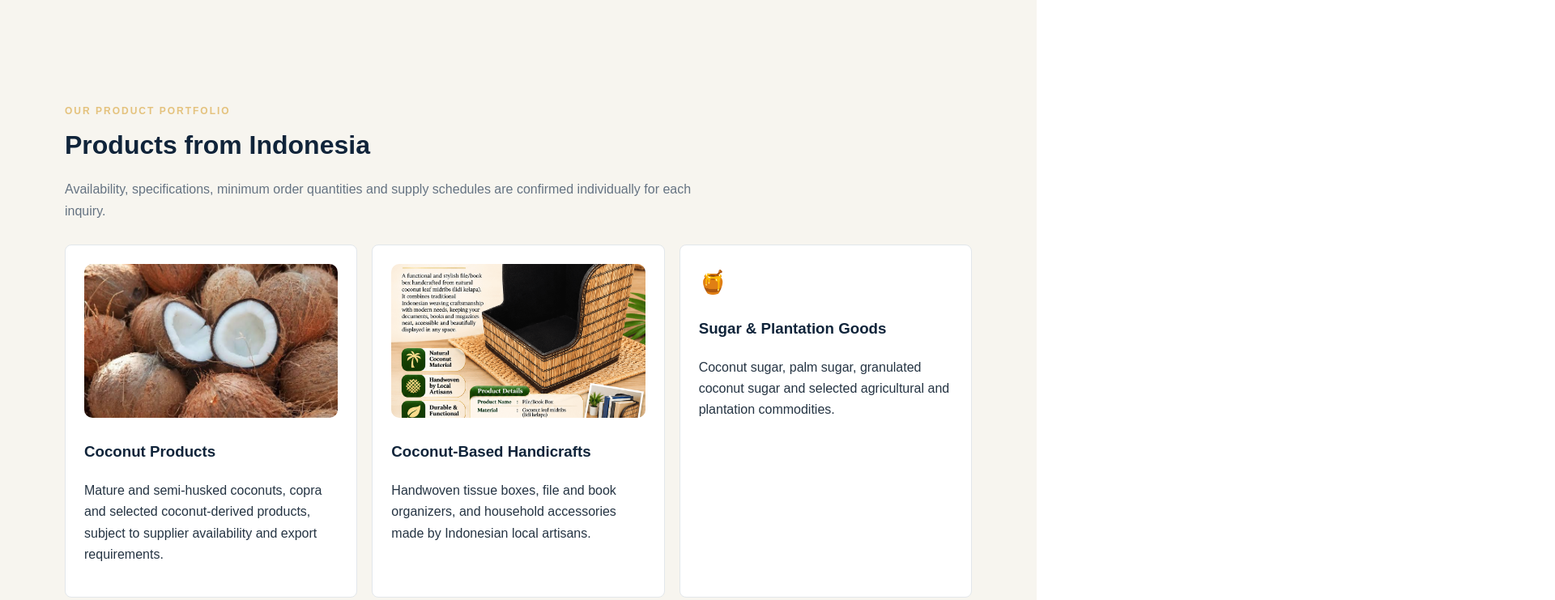
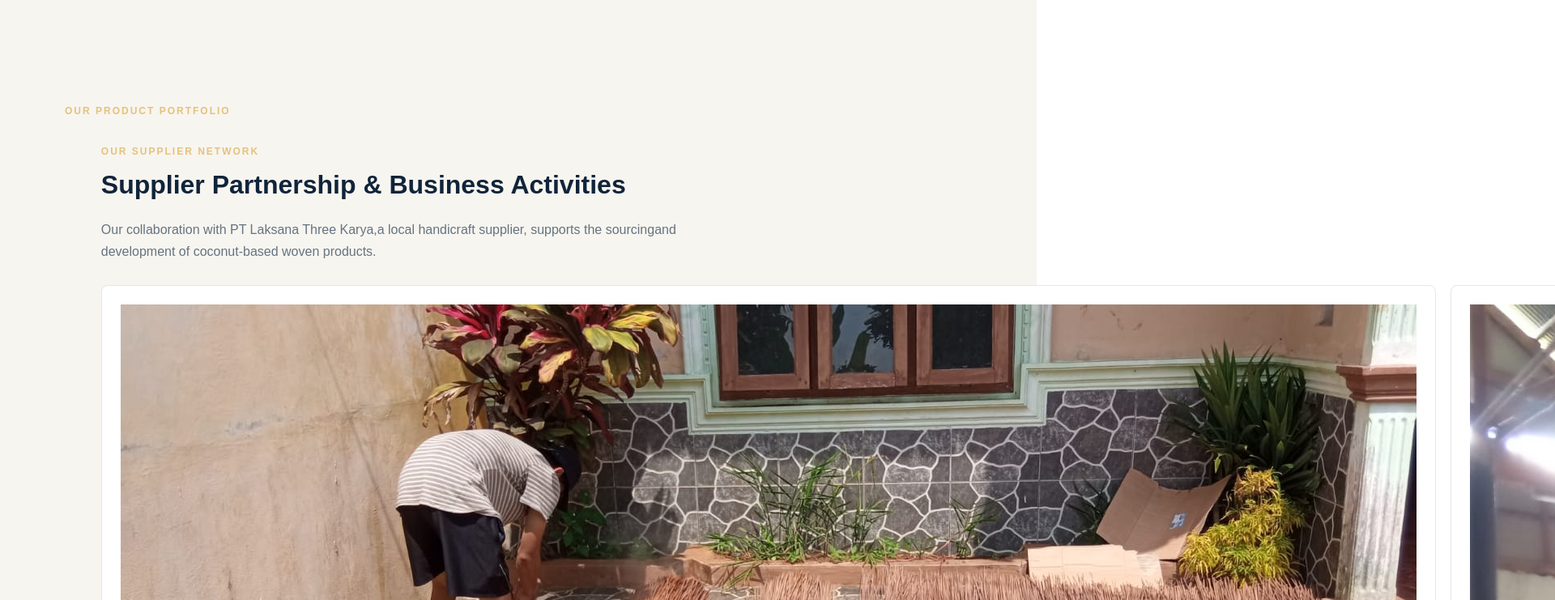
Before and after one commit to nusantaraglobaltrader/pt-nusantara-global-trader, a plain HTML site: page index.html in a window 1280 px wide. Shown: the part 2380-3121 px from the top of the page at 81% size, 1920 px wide, since content can reach past the window. Drawn offline with Linux system fonts and the light colour scheme.

Commit message:
Enhance index.html with product and supplier sections
Added sections for product portfolio and supplier network, including details on coconut-based products and handicraft production.

```diff
--- a/index.html
+++ b/index.html
@@ -10,7 +10,8 @@
 <
   ><div class="wrap two"><div><div class="eyebrow">About Us</div><h2>A trading partner rooted in Indonesia.</h2><p>Based in Ciamis, West Java, PT Nusantara Global Trader develops trading opportunities for selected Indonesian commodities, coconut-based products, handicrafts and locally sourced goods.</p><p>We build connections with farmers, collectors, cooperatives, artisans, SMEs and producers, coordinating sourcing according to buyer specifications, availability and agreed quality requirements.</p><p>Our approach is built on clear communication, responsible sourcing, practical coordination and long-term business relationships.</p></div><div class="panel"><h3>Our Commitment</h3><ul><li>Buyer-oriented sourcing and procurement</li><li>Transparent product and order communication</li><li>Coordination of quality checks and packaging</li><li>Flexible cooperation with local suppliers</li><li>Long-term relationships with buyers and producers</li></ul></div></div></section>
 <section class="soft"><div class="wrap"><div class="eyebrow">OUR TEAM & ACTIVITIES</div><h2>People Behind Our Business</h2><p class="lead">Our leadership and business activities reflect our commitment to building trusted partnerships and connecting Indonesian products with global markets.</p><div style="display:grid;grid-template-columns:repeat(auto-fit,minmax(260px,1fr));gap:24px;margin-top:28px;"><div class="card"><img src="https://raw.githubusercontent.com/nusantaraglobaltrader/pt-nusantara-global-trader/main/leader-compny_PT.jpg" alt="Company Leader" style="width:100%;height:300px;object-fit:contain;border-radius:10px;"><h3>Giri Sogiri, S.Pd., M.Pd.</h3><p><strong>Director</strong></p><p>PT Nusantara Global Trader</p></div></div><div class="card"><img src="WhatsApp%20Image%202023-07-13%20at%2012.19.39.jpeg" alt="Company Activities" style="width:100%;height:300px;object-fit:cover;border-radius:10px;"><h3>Business Activities</h3><p>Activities and engagement with business partners.</p></div></div></div></section>
-  <section class="soft" id="products"><div class="wrap"><div class="eyebrow">Our Product Portfolio</div><h2>Products from Indonesia</h2><p class="lead">Availability, specifications, minimum order quantities and supply schedules are confirmed individually for each inquiry.</p><div class="grid">
+  <section class="soft" id="products"><div class="wrap"><div class="eyebrow">Our Product Portfolio</div><div class="wrap" style="margin-top:30px">
+  <div class="eyebrow">OUR SUPPLIER NETWORK</div><h2>Supplier Partnership & Business Activities</h2><p class="lead">Our collaboration with PT Laksana Three Karya,a local handicraft supplier, supports the sourcingand development of coconut-based woven products.</p><div class="grid"><div class="card"><img src="aktivitas.jpeg" alt="Handicraft production activities"><h3>Handicraft Production</h3><p>Local artisans preparing natural materials for handicraft production.</p></div><div class="card"><img src="alat1.jpeg" alt="Handicraft production equipment"><h3>Production Facilities</h3><p>Workshop equipment and production facilities.</p></div><div class="card"><img src="alat2.jpeg" alt="Handicraft weaving equipment"><h3>Craftsmanship Process</h3><p>Traditional tools and processes used by local artisans.</p></div><div class="card"><img src="PABRIK NYERE.jpeg" alt="Coconut midrib production"><h3>Material Preparation</h3><p>Preparation of coconut midrib materials for woven products.</p></div></div></div><h2>Products from Indonesia</h2><p class="lead">Availability, specifications, minimum order quantities and supply schedules are confirmed individually for each inquiry.</p><div class="grid">
 <div class="card"><img src="kelapa.jpeg" alt="Coconut Products" style="width:100%;height:190px;object-fit:cover;border-radius:10px;"><h3>Coconut Products</h3><p>Mature and semi-husked coconuts, copra and selected coconut-derived products, subject to supplier availability and export requirements.</p></div>
 <div class="card"><img src="Coconut Leaf Woven File Box Brochure.png" alt="Coconut-Based Handicrafts" style="width:100%;height:190px;object-fit:cover;border-radius:10px;"><h3>Coconut-Based Handicrafts</h3><p>Handwoven tissue boxes, file and book organizers, and household accessories made by Indonesian local artisans.</p></div>
 <div class="card"><div class="icon">🍯</div><h3>Sugar & Plantation Goods</h3><p>Coconut sugar, palm sugar, granulated coconut sugar and selected agricultural and plantation commodities.</p></div>
```
